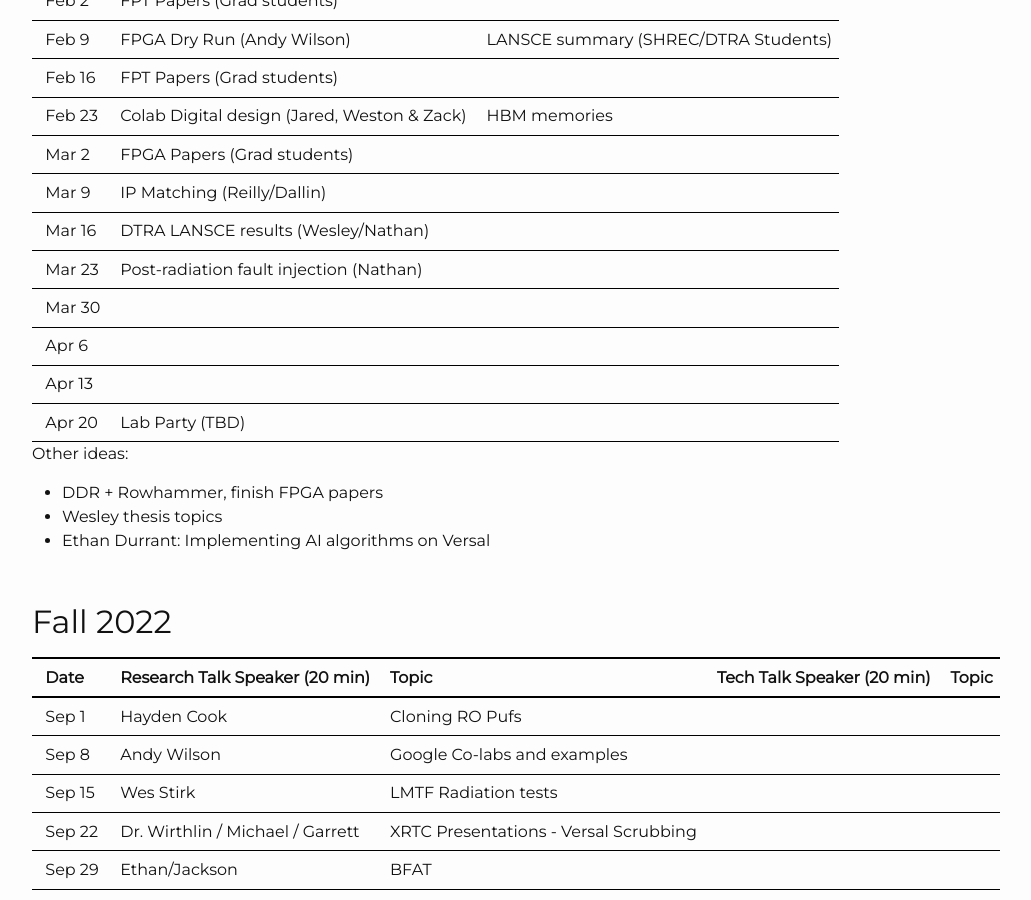
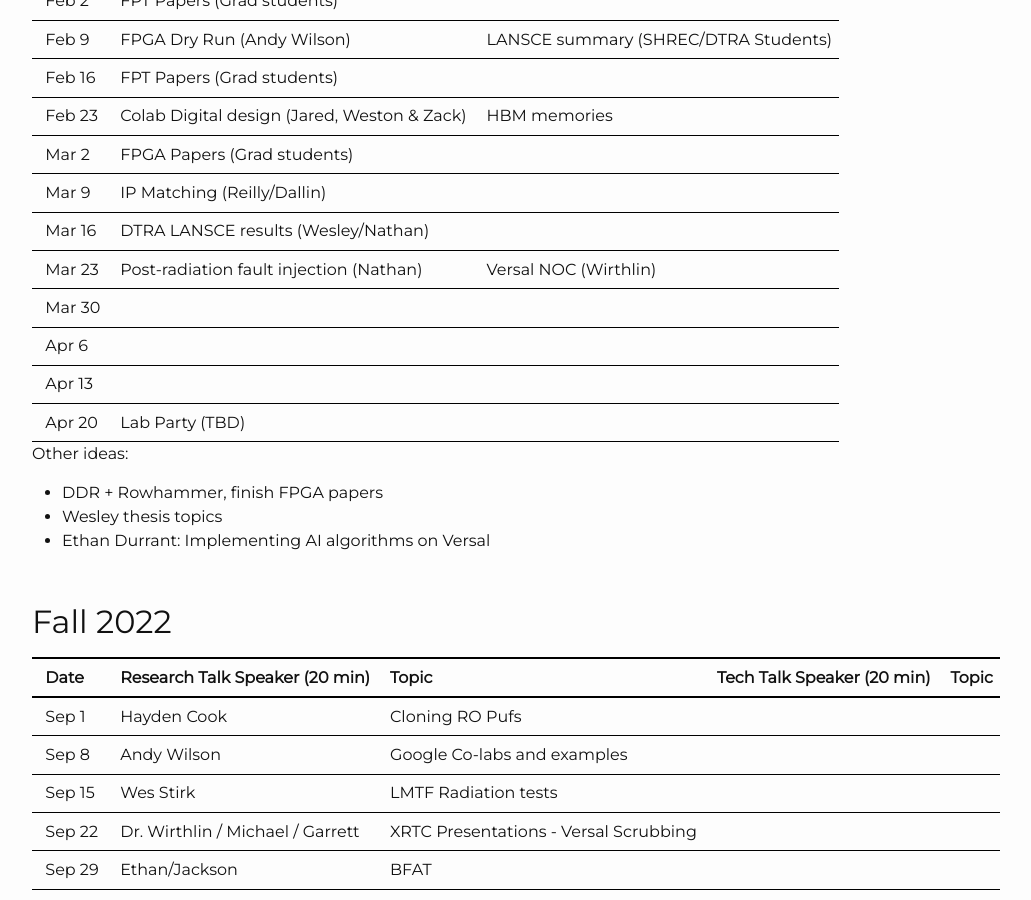
Before and after one commit to byuccl/byuccl.github.io, a Jekyll site: the page built from pages/schedule.md, in a window 1280 px wide and 900 px high, scrolled down 314 px. Shown: the whole window, without its empty margins (53-1084 px from the left). Built offline with Jekyll 4.4.1, drawn with Linux system fonts in a browser that asks for light colours; nearby versions of some CDN libraries.

Commit message:
Update schedule.md

```diff
--- a/pages/schedule.md
+++ b/pages/schedule.md
@@ -17,7 +17,7 @@ title: Schedule
 |Mar 2      | FPGA Papers (Grad students)
 |Mar 9      | IP Matching (Reilly/Dallin)
 |Mar 16     | DTRA LANSCE results (Wesley/Nathan)
-|Mar 23     | Post-radiation fault injection (Nathan)
+|Mar 23     | Post-radiation fault injection (Nathan)       | Versal NOC (Wirthlin)
 |Mar 30     |
 |Apr 6      |
 |Apr 13     |
```
